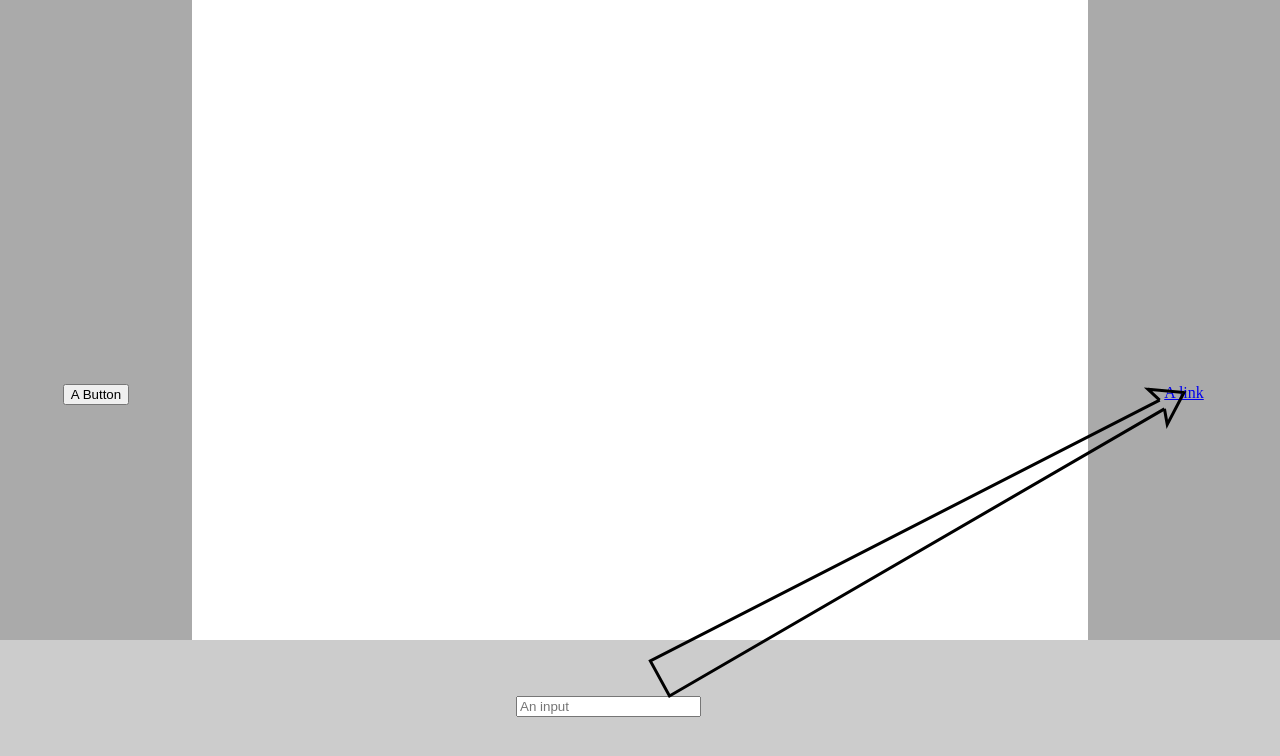
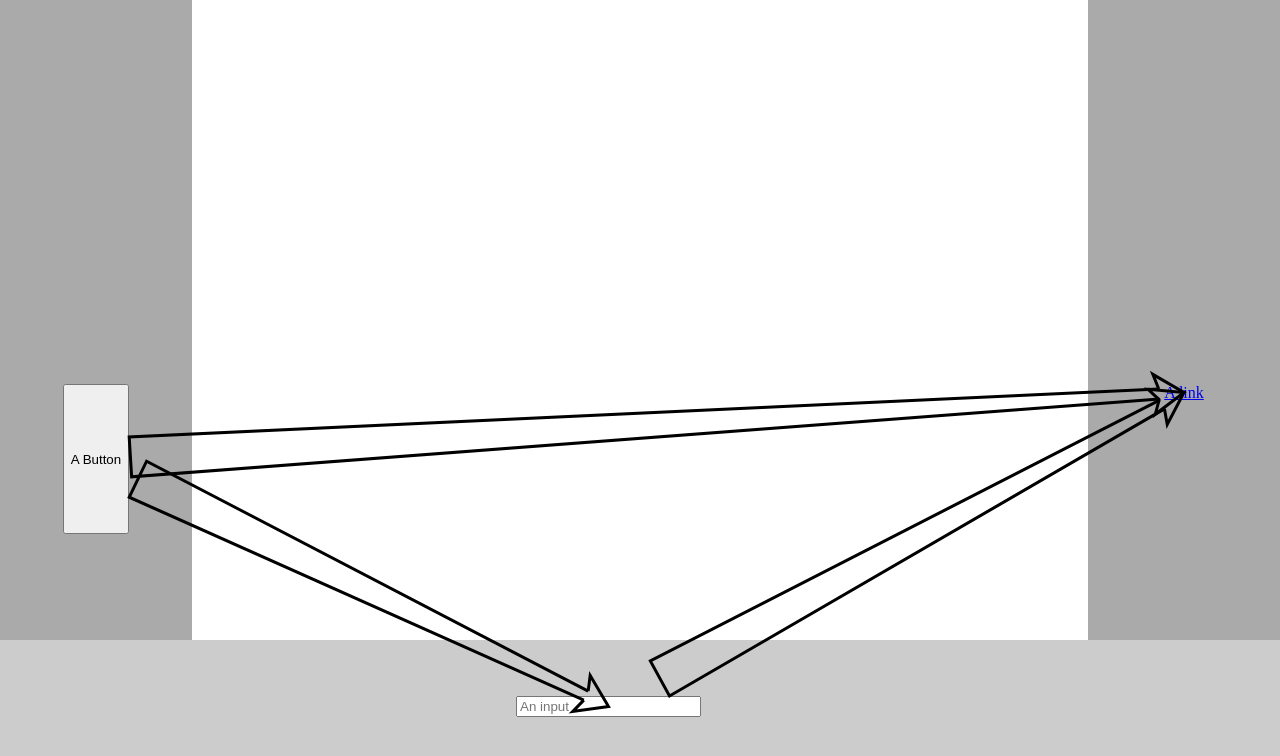
Before and after one commit to blackmiaool/dom2dom, a website: page index.html in a window 1280 px wide. Drawn offline with Linux system fonts and the light colour scheme.

Commit message:
it works

```diff
--- a/index.html
+++ b/index.html
@@ -76,7 +76,7 @@
 <body>
     <div class="column left">
         <div class="fill-top"></div>
-        <button id="button">A Button</button>
+        <button id="button" style="height:150px;">A Button</button>
         <div class="fill-bottom"></div>
     </div>
     <div class="column center">
@@ -95,9 +95,9 @@
     <script src="./index.js"></script>
     <script>
         const $=document.querySelector.bind(document);
-        // new Fdtd({from:$("#button"),to:$("#input")});
+        new Fdtd({from:$("#button"),to:$("#input")});
         new Fdtd({from:$("#input"),to:$("#link")});
-        // new Fdtd({from:$("#button"),to:$("#link")});
+        new Fdtd({from:$("#button"),to:$("#link")});
     </script>
 </body>
 
--- a/index.js
+++ b/index.js
@@ -1,11 +1,15 @@
-function sumSqrt(a,b){
-    return Math.sqrt(a*a+b*b);
+function sumSqrt(a, b) {
+    return Math.sqrt(a * a + b * b);
 }
-function getBoundingRect(dom){
-    const rect=dom.getBoundingClientRect();
-    rect.x+=rect.width/2;
-    rect.y+=rect.height/2;
+function getBoundingRect(dom) {
+    const rect = dom.getBoundingClientRect();
+    rect.x += rect.width / 2;
+    rect.y += rect.height / 2;
     return rect;
+}
+function makeBias(pos, len, angle) {
+    pos.x += len * Math.cos(angle);
+    pos.y += len * Math.sin(angle);
 }
 class Fdtd {
     constructor({ from, to }) {
@@ -26,7 +30,7 @@ class Fdtd {
         this.ctx = ctx;
         this.update();
     }
-    update(){
+    update() {
         this.draw();
         requestAnimationFrame(this.update.bind(this));
     }
@@ -44,28 +48,39 @@ class Fdtd {
         canvas.height = document.documentElement.offsetHeight;
         canvas.width = document.documentElement.offsetWidth;
         ctx.clearRect(0, 0, canvas.width, canvas.height);
-        function makeBias(pos,len,angle){
-            pos.x+=len*Math.cos(angle);
-            pos.y+=len*Math.sin(angle);
-        }
+
         function drawArrow({ to, from }) {
             const tailY = 20;
 
             let toP, fromP;
-            toP=JSON.parse(JSON.stringify(to));
-            fromP=JSON.parse(JSON.stringify(from));
+            toP = JSON.parse(JSON.stringify(to));
+            fromP = JSON.parse(JSON.stringify(from));
 
-            const angle=Math.atan2((toP.y- fromP.y),(toP.x- fromP.x ));
-            let biasY=Math.abs(tailY/Math.tan(angle)*Math.sin(angle));
-            let biasX=Math.abs(tailY/Math.tan(angle)*Math.cos(angle));
+            const angle = Math.atan2((toP.y - fromP.y), (toP.x - fromP.x));
 
-            const ratio=(biasY+from.height/2)/biasY;
-            makeBias(fromP,Math.abs(tailY/Math.tan(angle)*ratio),angle);
+            function getLine1() {
+                let biasY = Math.abs(tailY / Math.tan(angle) * Math.sin(angle));
+
+                const ratio = (biasY + from.height / 2) / biasY;
+                return Math.abs(tailY / Math.tan(angle) * ratio);
+            }
+            function getLine2(){
+                const X=fromP.height/2/Math.abs(Math.cos(angle));
+                const ratio=(fromP.width/2+Math.abs(Math.sin(angle)*X))/X;
+                return fromP.height/2*ratio;
+            }
+            function getLine3(){
+                let biasY = Math.abs(tailY * Math.tan(angle) * Math.cos(angle));
+
+                const ratio = (biasY + from.width / 2) / biasY;
+                return Math.abs(tailY * Math.tan(angle) * ratio);
+            }
+            makeBias(fromP, Math.min(getLine1(),getLine2(),getLine3()), angle);
 
 
 
-            ctx.translate(toP.x, toP.y );
-            ctx.rotate(Math.PI+angle)
+            ctx.translate(toP.x, toP.y);
+            ctx.rotate(Math.PI + angle)
             ctx.beginPath();
             ctx.lineWidth = 3;
             // ctx.lineTo(from.x+from.width/2,from.y+from.height/2);
@@ -75,7 +90,7 @@ class Fdtd {
             const x2 = 25;
             const y2 = 5;
 
-            const tailX = sumSqrt(toP.x - fromP.x , toP.y - fromP.y );
+            const tailX = sumSqrt(toP.x - fromP.x, toP.y - fromP.y);
             ctx.moveTo(0, 0);
             ctx.lineTo(x1, y1);
             ctx.lineTo(x2, y2);
@@ -94,6 +109,6 @@ class Fdtd {
             ctx.stroke();
         }
         drawArrow(arrowRect);
-        this.preArrowRect= arrowRect;
+        this.preArrowRect = arrowRect;
     }
 }
```
